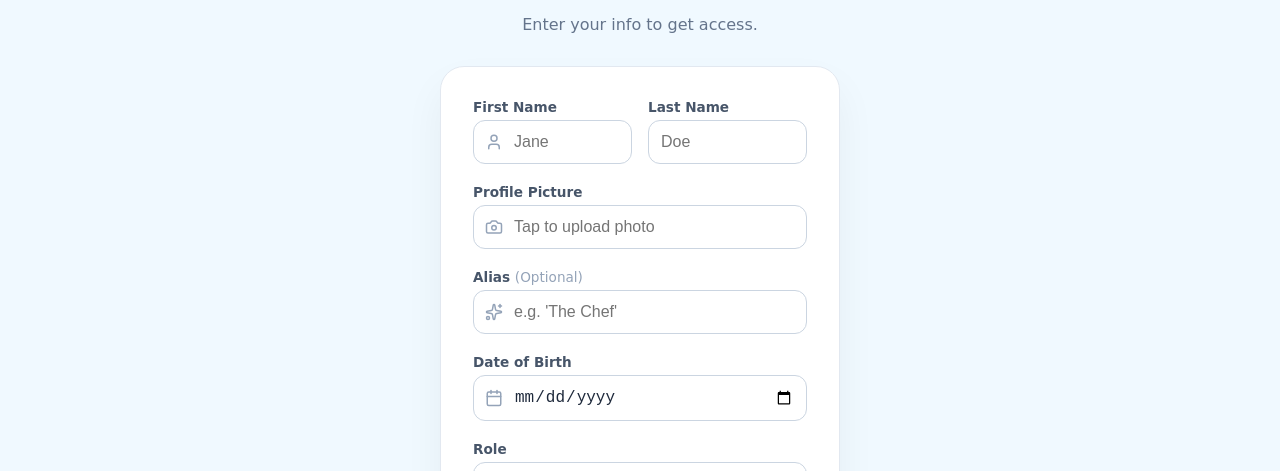
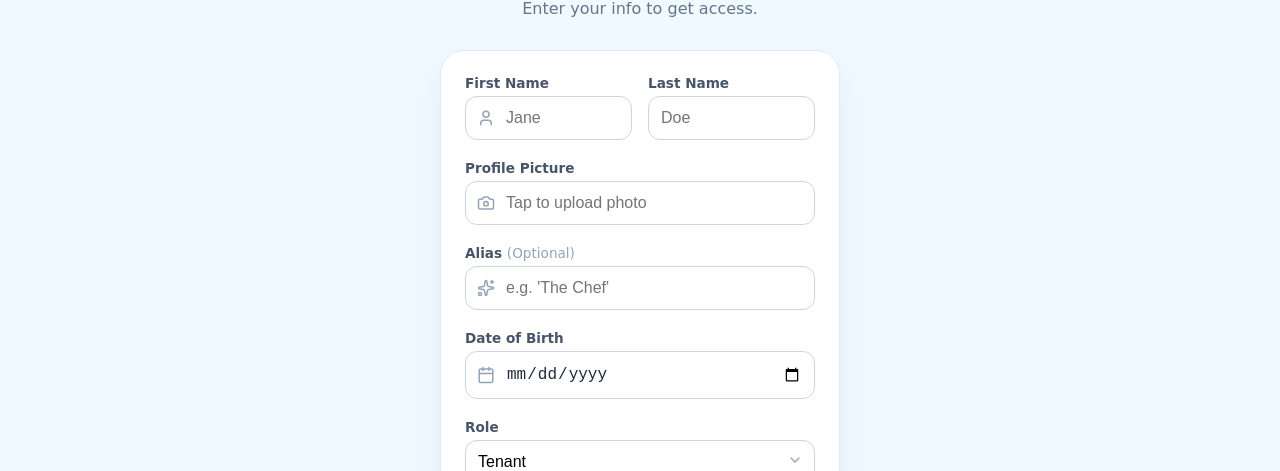
Before and after one commit to idongCodes/212mayst, a Next.js app: page /join in a window 1280 px wide. Shown: the part 239-710 px from the top of the page. Built offline with nearby package versions, Linux system fonts and the light colour scheme; no server answers.

Commit message:
FIX: dob field on /join is now constrained within parent container

```diff
--- a/app/join/page.tsx
+++ b/app/join/page.tsx
@@ -88,8 +88,23 @@ export default function Join() {
   };
 
   return (
-    <main style={{ minHeight: '100vh', display: 'flex', flexDirection: 'column', alignItems: 'center', justifyContent: 'center', padding: '2rem', backgroundColor: '#f0f9ff' }}>
-      <div className="animate-fade-in" style={{ width: '100%', maxWidth: '400px' }}>
+    <main style={{
+      minHeight: '100vh',
+      display: 'flex',
+      flexDirection: 'column',
+      alignItems: 'center',
+      justifyContent: 'center',
+      padding: '1rem',
+      backgroundColor: '#f0f9ff',
+      width: '100%',
+      boxSizing: 'border-box',
+      overflowX: 'hidden'
+    }}>
+      <div className="animate-fade-in" style={{
+        width: '100%',
+        maxWidth: '400px',
+        boxSizing: 'border-box'
+      }}>
 
         {/* Header */}
         <div style={{ textAlign: 'center', marginBottom: '2rem' }}>
@@ -100,21 +115,62 @@ export default function Join() {
           <p style={{ color: '#64748b' }}>Enter your info to get access.</p>
         </div>
 
-        <div style={{ backgroundColor: 'white', padding: '2rem', borderRadius: '24px', boxShadow: '0 20px 40px rgba(0,0,0,0.05)', border: status === 'error' ? '2px solid #ef4444' : '1px solid #e2e8f0', transition: 'border-color 0.3s' }}>
+        <div style={{
+          backgroundColor: 'white',
+          padding: '1.5rem',
+          borderRadius: '24px',
+          boxShadow: '0 20px 40px rgba(0,0,0,0.05)',
+          border: status === 'error' ? '2px solid #ef4444' : '1px solid #e2e8f0',
+          transition: 'border-color 0.3s',
+          boxSizing: 'border-box',
+          width: '100%',
+          overflow: 'hidden'
+        }}>
           <form onSubmit={handleSubmit} style={{ display: 'flex', flexDirection: 'column', gap: '1.25rem' }}>
 
             {/* Name Fields */}
-            <div style={{ display: 'flex', gap: '1rem' }}>
-              <div style={{ flex: 1 }}>
+            <div style={{
+              display: 'flex',
+              gap: '1rem',
+              flexDirection: 'row',
+              flexWrap: 'wrap'
+            }}>
+              <div style={{
+                flex: 1,
+                minWidth: '0',
+                boxSizing: 'border-box'
+              }}>
                 <label style={{ fontSize: '0.85rem', fontWeight: 'bold', color: '#475569', marginBottom: '5px', display: 'block' }}>First Name</label>
                 <div style={{ position: 'relative' }}>
                   <User size={18} color="#94a3b8" style={{ position: 'absolute', left: '12px', top: '50%', transform: 'translateY(-50%)' }} />
-                  <input type="text" name="firstName" placeholder="Jane" required value={formData.firstName} onChange={handleChange} style={{ width: '100%', padding: '12px 12px 12px 40px', borderRadius: '12px', border: '1px solid #cbd5e1', fontSize: '1rem', outline: 'none' }} />
+                  <input type="text" name="firstName" placeholder="Jane" required value={formData.firstName} onChange={handleChange} style={{
+                    width: '100%',
+                    padding: '12px 12px 12px 40px',
+                    borderRadius: '12px',
+                    border: '1px solid #cbd5e1',
+                    fontSize: '1rem',
+                    outline: 'none',
+                    boxSizing: 'border-box',
+                    minWidth: 0
+                  }} />
                 </div>
               </div>
-              <div style={{ flex: 1 }}>
+              <div style={{
+                flex: 1,
+                minWidth: '0',
+                boxSizing: 'border-box'
+              }}>
                 <label style={{ fontSize: '0.85rem', fontWeight: 'bold', color: '#475569', marginBottom: '5px', display: 'block' }}>Last Name</label>
-                <input type="text" name="lastName" placeholder="Doe" required value={formData.lastName} onChange={handleChange} style={{ width: '100%', padding: '12px', borderRadius: '12px', border: '1px solid #cbd5e1', fontSize: '1rem', outline: 'none' }} />
+                <input type="text" name="lastName" placeholder="Doe" required value={formData.lastName} onChange={handleChange} style={{
+                  width: '100%',
+                  padding: '12px',
+                  borderRadius: '12px',
+                  border: '1px solid #cbd5e1',
+                  fontSize: '1rem',
+                  outline: 'none',
+                  boxSizing: 'border-box',
+                  minWidth: 0
+                }} />
               </div>
             </div>
 
@@ -140,9 +196,30 @@ export default function Join() {
             </div>
             <div>
               <label style={{ fontSize: '0.85rem', fontWeight: 'bold', color: '#475569', marginBottom: '5px', display: 'block' }}>Date of Birth</label>
-              <div style={{ position: 'relative' }}>
-                <Calendar size={18} color="#94a3b8" style={{ position: 'absolute', left: '12px', top: '50%', transform: 'translateY(-50%)', pointerEvents: 'none' }} />
-                <input type="date" name="dob" required value={formData.dob} onChange={handleChange} style={{ width: '100%', padding: '12px 12px 12px 40px', borderRadius: '12px', border: '1px solid #cbd5e1', fontSize: '1rem', outline: 'none', color: '#1e293b' }} />
+              <div style={{ position: 'relative', width: '100%', overflow: 'hidden' }}>
+                <Calendar size={18} color="#94a3b8" style={{ position: 'absolute', left: '12px', top: '50%', transform: 'translateY(-50%)', pointerEvents: 'none', zIndex: 1 }} />
+                <input
+                  type="date"
+                  name="dob"
+                  required
+                  value={formData.dob}
+                  onChange={handleChange}
+                  style={{
+                    width: '100%',
+                    padding: '14px 12px 14px 40px',
+                    borderRadius: '12px',
+                    border: '1px solid #cbd5e1',
+                    fontSize: '1rem',
+                    outline: 'none',
+                    color: '#1e293b',
+                    boxSizing: 'border-box',
+                    minWidth: 0,
+                    WebkitAppearance: 'none',
+                    MozAppearance: 'textfield',
+                    height: '48px',
+                    lineHeight: '1.2'
+                  }}
+                />
               </div>
             </div>
             <div>
```
